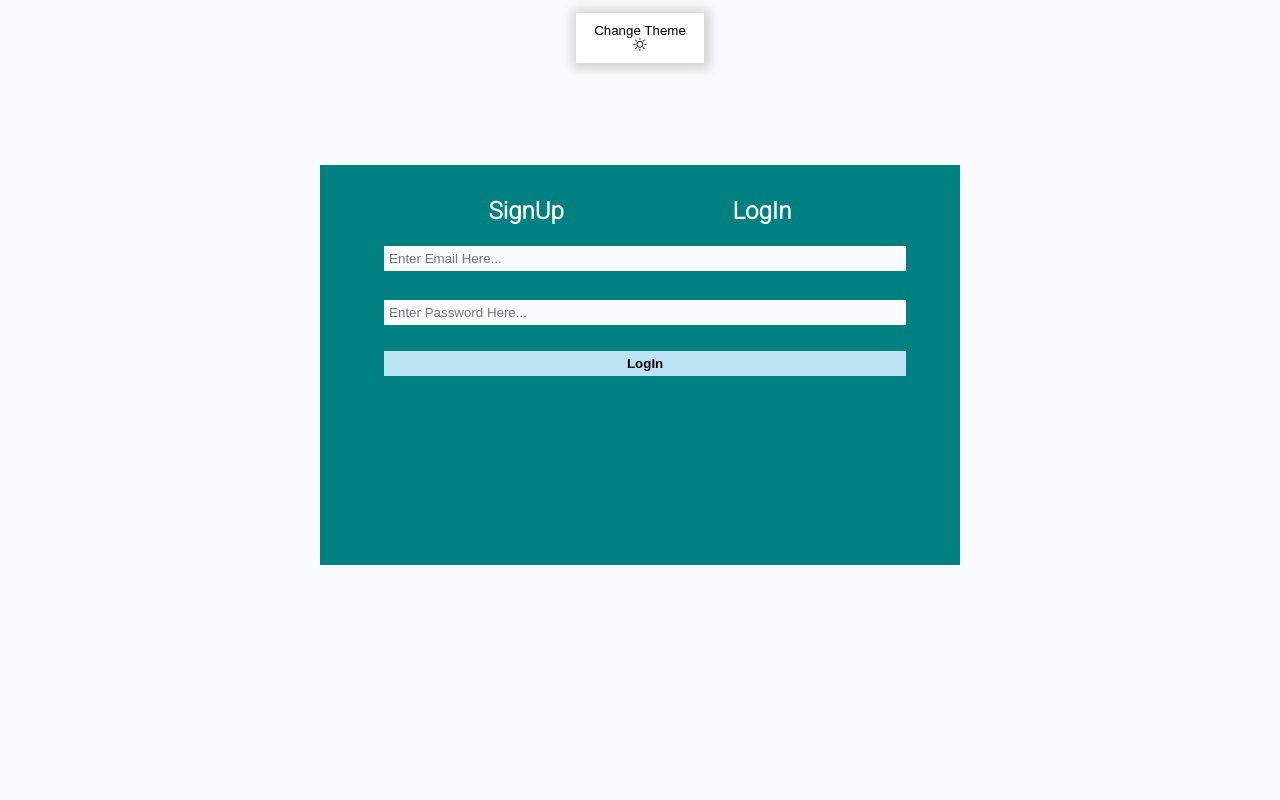
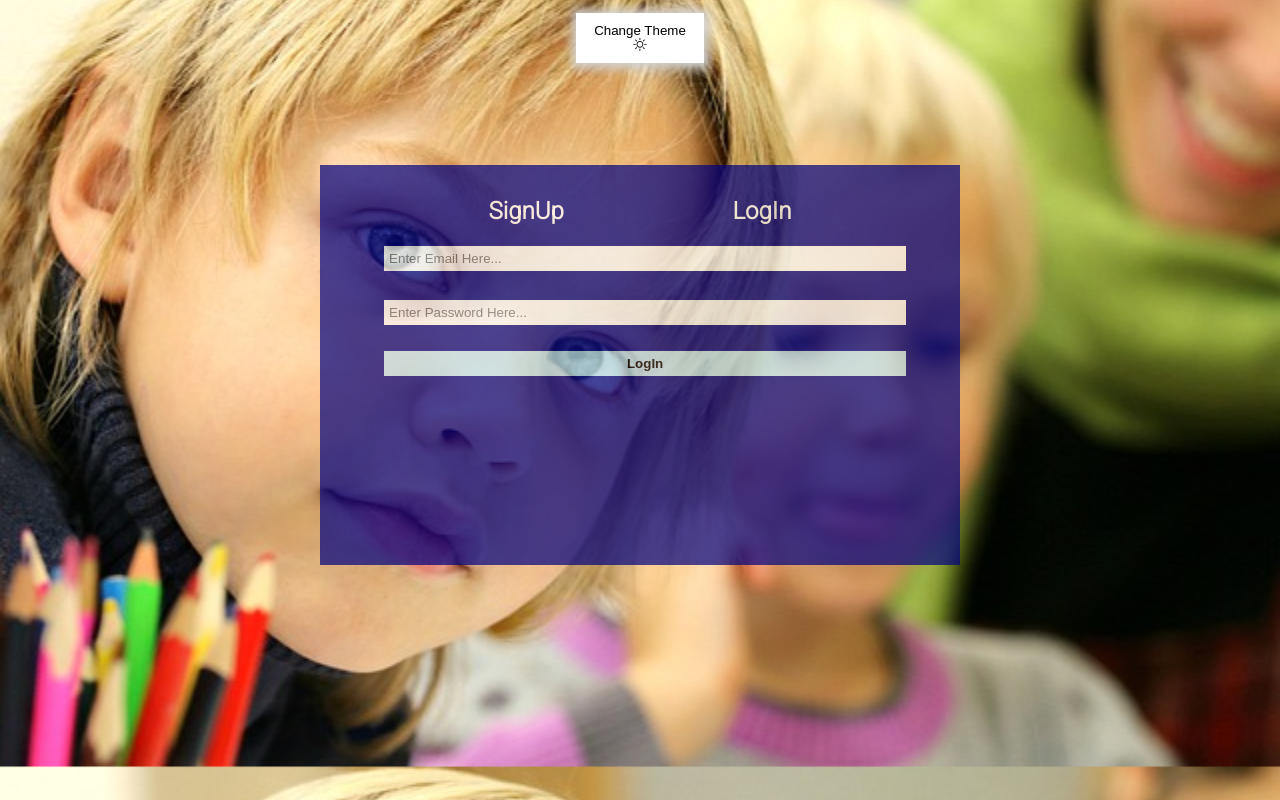
Before and after one commit to Sabeerwaqas/Attendance-Management-System, a React (Create React App) app: page /login in a window 1280 px wide. Built offline with nearby package versions, Linux system fonts and the light colour scheme.

Commit message:
Add background Image

```diff
--- a/src/components/login-signup/Login.js
+++ b/src/components/login-signup/Login.js
@@ -1,6 +1,9 @@
 import React, { useState } from "react";
 import { Link } from "react-router-dom";
 import "./signup.css";
+import { signInWithEmailAndPassword } from "firebase/auth";
+import { auth } from "../../Firebase/firebase";
+
 
 const Login = () => {
   const [theme, setTheme] = useState(false);
@@ -12,6 +15,32 @@ const Login = () => {
       setTheme("");
     }
   };
+
+
+  const [email, setEmail] = useState("");
+  const [password, setPassword] = useState("");
+
+  const handleSubmit = (e) => {
+
+    e.preventDefault();
+
+    signInWithEmailAndPassword(auth, email, password)
+  .then((userCredential) => {
+    // Signed in
+    const user = userCredential.user;
+    console.log(user)
+    // ...
+  })
+  .catch((error) => {
+    const errorCode = error.code;
+    const errorMessage = error.message;
+    // ..
+  });
+
+
+  }
+
+
 
   return (
     <>
@@ -32,12 +61,13 @@ const Login = () => {
           </span>
         </div>
         <div>
-          <form>
+          <form onSubmit={handleSubmit}>
             <div className="input input-email">
               <input
                 className="email"
                 type="email"
                 placeholder="Enter Email Here..."
+                onChange={e => setEmail(e.target.value)}
               />
             </div>
             <div className="input input-password">
@@ -45,8 +75,9 @@ const Login = () => {
                 className="password"
                 type="password"
                 placeholder="Enter Password Here..."
+                onChange={e => setPassword(e.target.value)}
               />
-              <button className="signup-btn">LogIn</button>
+              <button type="submit" className="signup-btn">LogIn</button>
             </div>
           </form>
         </div>
--- a/src/components/login-signup/signup.css
+++ b/src/components/login-signup/signup.css
@@ -5,6 +5,9 @@ body{
     background-color: #F9FBFC;
     font-family: 'EB Garamond', serif;
     font-family: 'Roboto', sans-serif;
+    background-image: url(../../images/backgroundImage.jpg);
+    background-position: center;
+    background-size: cover;
 }
 
 .change-theme-btn{
@@ -38,14 +41,16 @@ body{
     margin-top: 8%;
     color: white;
     box-shadow: 1px 1px 20px 10px lightgray;
+    opacity: 0.7;
 }
 
 .signup-parent{
-    background-color: #008080;
+    background-color: navy;
     width: 50vw;
     height: 50vh;
     margin: 0 auto;
     margin-top: 8%;
+    opacity: 0.7;
 }
 
 .headings{
```
Also changed, not shown: src/components/login-signup/Signup.js (+8 -8 lines), src/images/backgroundImage.jpg (added).
